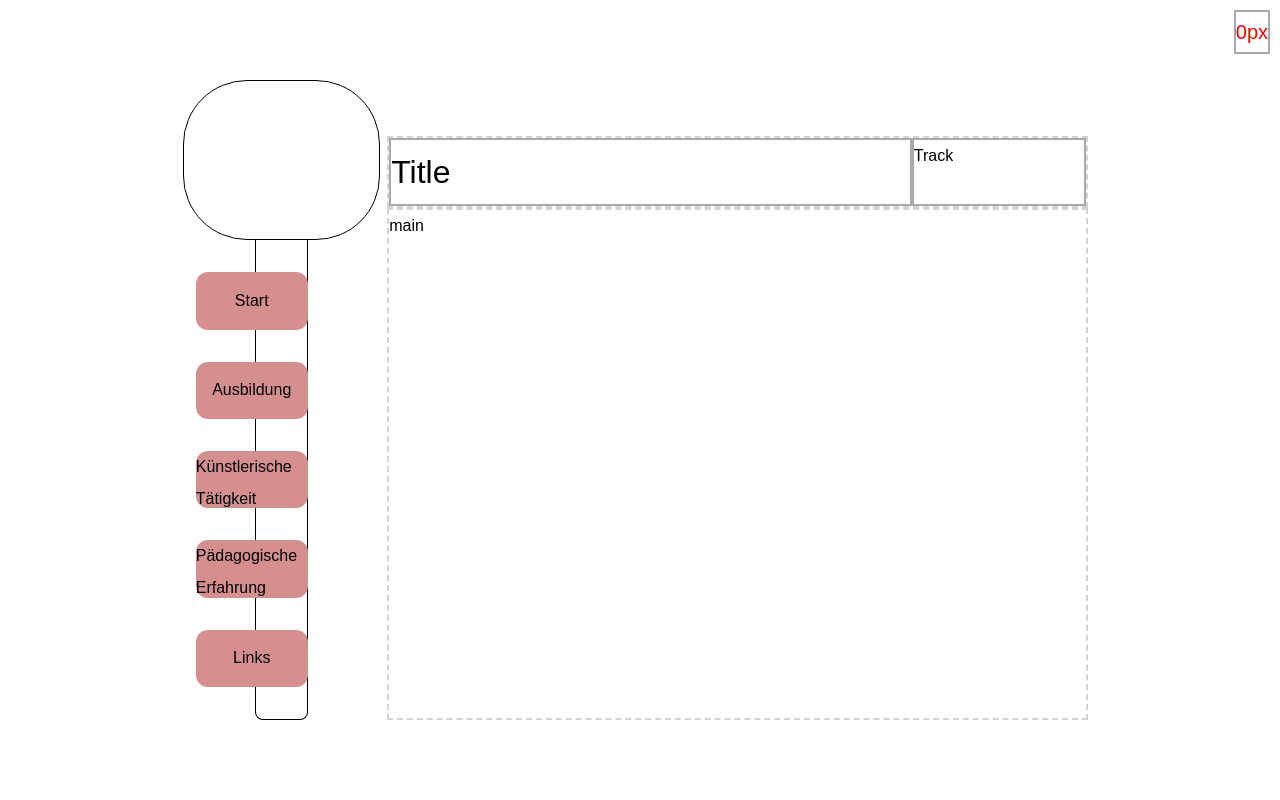
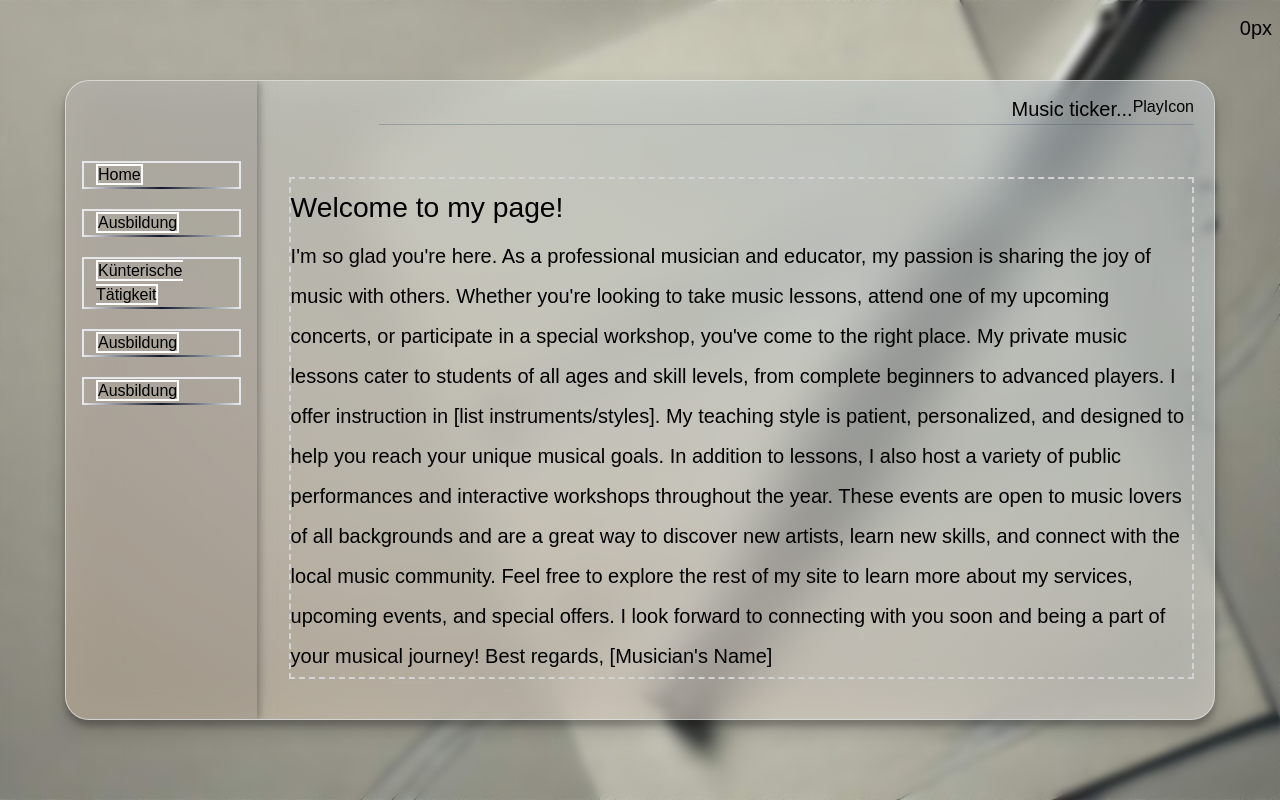
Before and after one commit to j-eick/lonni-homepage, a Next.js app: page /home in a window 1280 px wide. Built offline with nearby package versions, Linux system fonts and the light colour scheme.

Commit message:
update / homepage

```diff
--- a/app/home/page.tsx
+++ b/app/home/page.tsx
@@ -1,50 +1,88 @@
 "use client";
 
-import desktop from "../desktop.module.scss";
+import Link from "next/link";
 import useWindowSize from "../hooks/useWindowSize";
-import Nav from "../components/nav/Nav";
-import Link from "next/link";
 
 export default function Home() {
     const windowSize = useWindowSize();
+
     return (
-        <div className={desktop.canvas}>
-            <p className={`resizeInfo border`}>{windowSize.width}px</p>
-            <div>
-                <aside className={`${desktop.navCanvas}`}>
-                    <div className={desktop.fluteHead} />
-                    <div className={desktop.fluteBody}>
-                        {/* <span className={desktop.ring} /> */}
-                        <ul
-                            role="list"
-                            className={desktop.keyContainer}
-                        >
-                            <li className={desktop.option}>
-                                <Link href="/home">Start</Link>
-                            </li>
-                            <li className={desktop.option}>
-                                <Link href="/ausbildung">Ausbildung</Link>
-                            </li>
-                            <li className={desktop.option}>
-                                <Link href="/ausbildung">Künstlerische Tätigkeit</Link>
-                            </li>
-                            <li className={desktop.option}>
-                                <Link href="/ausbildung">Pädagogische Erfahrung</Link>
-                            </li>
-                            <li className={desktop.option}>
-                                <Link href="/ausbildung">Links</Link>
-                            </li>
+        <div
+            className={`relative h-full w-full flex items-center justify-center
+                        bg-bg1 bg-no-repeat bg-center bg-cover
+                        `}
+        >
+            <div className="absolute inset-0 z-0 w-full h-full grid place-items-center backdrop-blur-4px" />
+            <div
+                className={`h-8/10 w-9/10 max-w-1150px flex gap-8 overflow-hidden mainGradient
+                            backdrop-blur-xl backdrop-brightness-85 bg-slate-200/30
+                            shadow-mainShadow rounded-3xl border-1 border-slate-100/50
+                            `}
+            >
+                <aside className={`p-4 pt-20 max-w-52 w-2/10 h-full leading-6 shadow-asideShadow bg-stone-500/20`}>
+                    <nav>
+                        <ul className="flex flex-col gap-5">
+                            {links.map((link, i) => (
+                                <li
+                                    key={i}
+                                    className={`relative px-3 border-2
+                                                before:absolute before:left-1/2 before:-translate-x-1/2 fadingLine `}
+                                >
+                                    <Link
+                                        href={link.href}
+                                        className="w-full border-2 border-white"
+                                    >
+                                        {link.name}
+                                    </Link>
+                                </li>
+                            ))}
                         </ul>
-                    </div>
+                    </nav>
                 </aside>
+                <main
+                    className={`w-full pr-5 pb-10 grid grid-cols-1 grid-rows-mainLayout overflow-hidden
+                                rounded-3xl `}
+                >
+                    <section
+                        className={`row-start-1
+                                    h-11 w-9/10 ml-auto flex justify-end items-center
+                                    border-b-1 border-slate-600/30`}
+                    >
+                        <p className="translate-y-1.5 text-right">Music ticker...</p>
+                        <span className="translate-y-1">PlayIcon</span>
+                    </section>
+                    <article
+                        className={`row-start-2
+                                    h-auto border-dashed`}
+                    >
+                        <h5>Welcome to my page!</h5>
+                        <p>
+                            I'm so glad you're here. As a professional musician and educator, my passion is sharing the
+                            joy of music with others. Whether you're looking to take music lessons, attend one of my
+                            upcoming concerts, or participate in a special workshop, you've come to the right place. My
+                            private music lessons cater to students of all ages and skill levels, from complete
+                            beginners to advanced players. I offer instruction in [list instruments/styles]. My teaching
+                            style is patient, personalized, and designed to help you reach your unique musical goals. In
+                            addition to lessons, I also host a variety of public performances and interactive workshops
+                            throughout the year. These events are open to music lovers of all backgrounds and are a
+                            great way to discover new artists, learn new skills, and connect with the local music
+                            community. Feel free to explore the rest of my site to learn more about my services,
+                            upcoming events, and special offers. I look forward to connecting with you soon and being a
+                            part of your musical journey! Best regards, [Musician's Name]
+                        </p>
+                    </article>
+                </main>
             </div>
-            <div className={desktop.mainCanvas}>
-                <div className={`border-dashed ${desktop.header}`}>
-                    <h1 className={`border ${desktop.title}`}>Title</h1>
-                    <span className={`border ${desktop.track}`}>Track</span>
-                </div>
-                <main className={`border-dashed ${desktop.main}`}>main</main>
-            </div>
+
+            <p className={`absolute top-2 right-2`}>{windowSize.width}px</p>
         </div>
     );
 }
+
+const links = [
+    { href: "/home", name: "Home" },
+    { href: "/ausbildung", name: "Ausbildung" },
+    { href: "/ausbildung", name: "Künterische Tätigkeit" },
+    { href: "/ausbildung", name: "Ausbildung" },
+    { href: "/ausbildung", name: "Ausbildung" },
+];
```
